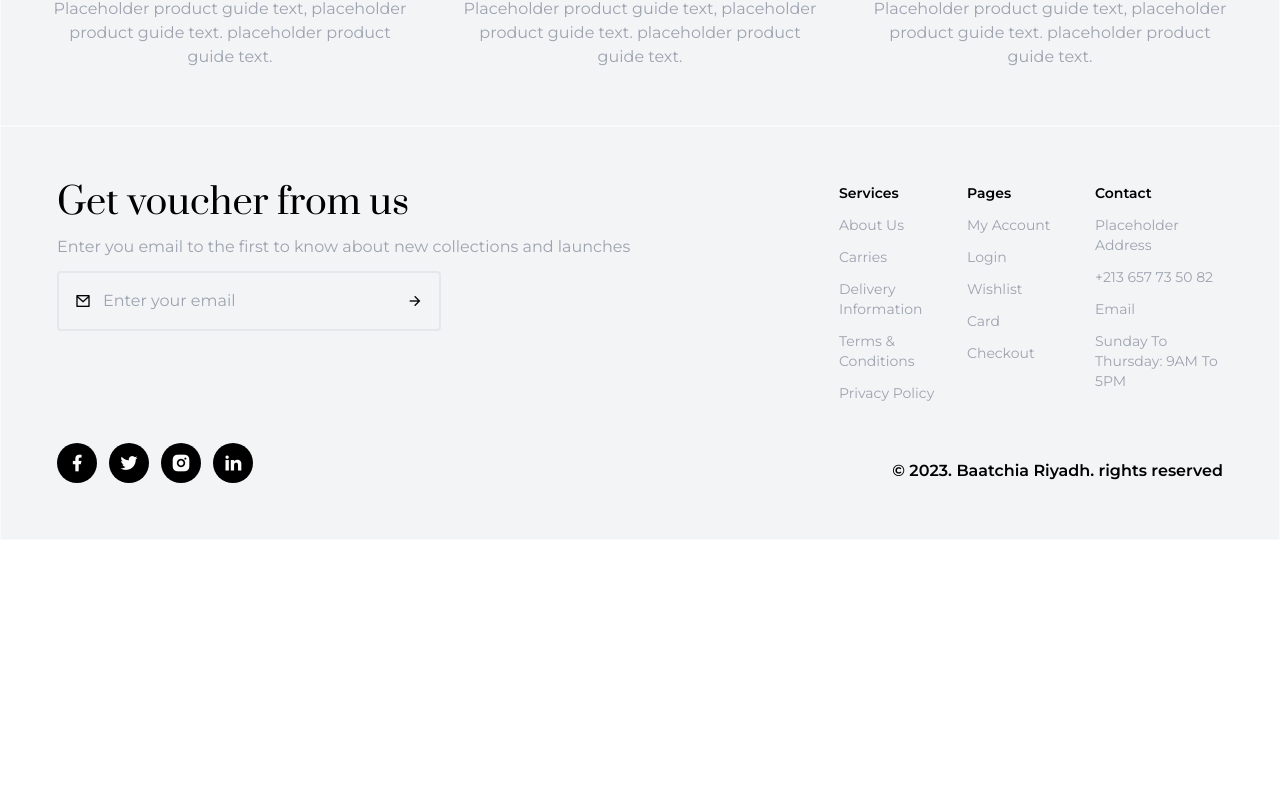
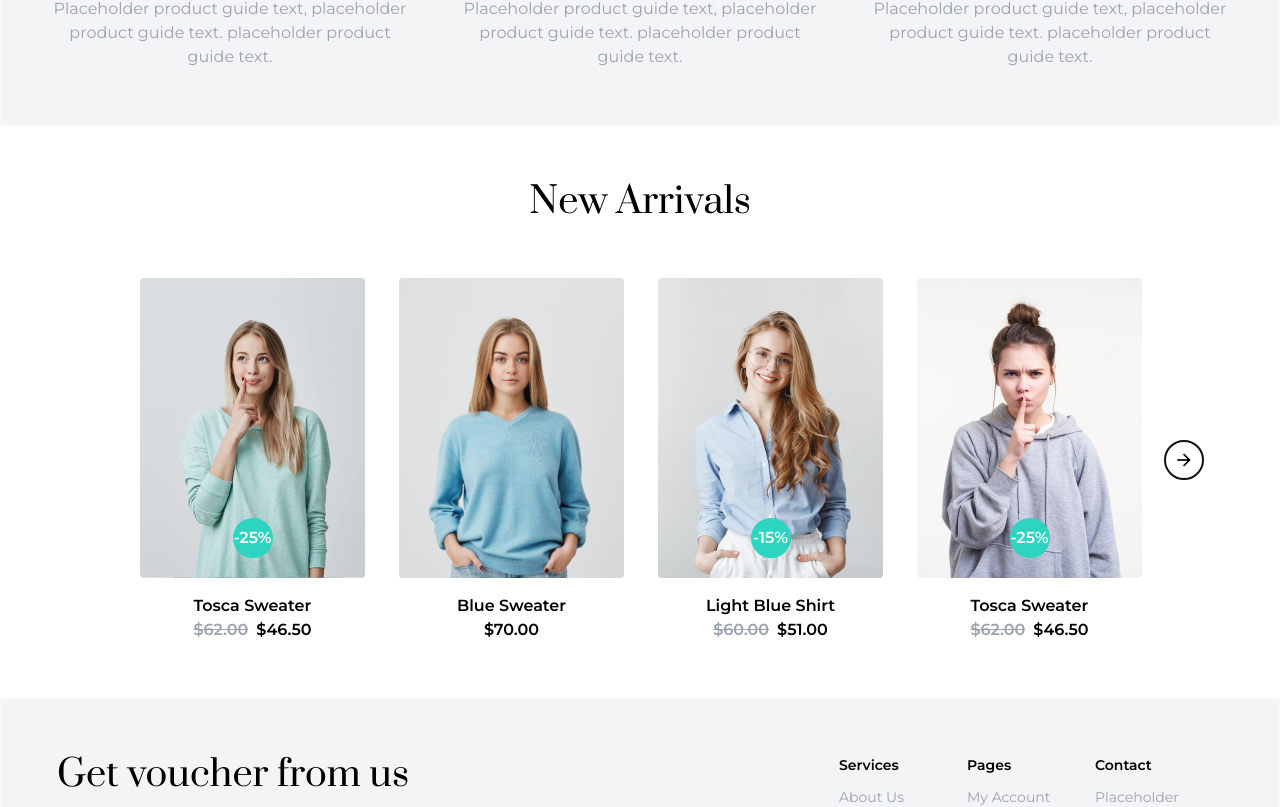
Before and after one commit to IProdev211/e-commerce-app-frontend, a Next.js app: page / in a window 1280 px wide. Shown: the part 1274-2081 px from the top of the page. Before the commit the page ends 1814 px from the top, so only its background shows below. Built offline with nearby package versions, Linux system fonts and the light colour scheme.

Commit message:
Added products carousel

```diff
--- a/src/app/page.tsx
+++ b/src/app/page.tsx
@@ -1,4 +1,5 @@
 import FeaturedProductsCarousel from '@/components/FeaturedProductsCarousel';
+import ProductsCarousel from '@/components/ProductsCarousel';
 import ProductsGuide from '@/components/ProductsGuide';
 
 export default function Home() {
@@ -6,6 +7,7 @@ export default function Home() {
 		<main>
 			<FeaturedProductsCarousel />
 			<ProductsGuide />
+			<ProductsCarousel />
 		</main>
 	);
 }
--- /dev/null
+++ b/src/components/ProductsCarousel.tsx
@@ -0,0 +1,84 @@
+'use client';
+
+import { PRODUCTS } from '@/mocks';
+import { tw } from '@/utils';
+import 'keen-slider/keen-slider.min.css';
+import { useKeenSlider } from 'keen-slider/react';
+import { useState } from 'react';
+import ProductCard from './common/ProductCard';
+
+export default function ProductsCarousel() {
+	const [currentSlide, setCurrentSlide] = useState(0);
+	const [loaded, setLoaded] = useState(false);
+
+	const [sliderRef, instanceRef] = useKeenSlider({
+		initial: 0,
+		mode: 'free-snap',
+		slides: {
+			origin: 'center',
+			perView: 1,
+		},
+		breakpoints: {
+			'(min-width: 640px)': {
+				slides: { perView: 2 },
+			},
+			'(min-width: 768px)': {
+				slides: { perView: 3, spacing: 10 },
+			},
+			'(min-width: 1024px)': {
+				slides: { perView: 4, spacing: 10 },
+			},
+		},
+		renderMode: 'performance',
+		slideChanged(slider) {
+			setCurrentSlide(slider.track.details.rel);
+		},
+		created() {
+			setLoaded(true);
+		},
+	});
+
+	const canPrev = Boolean(loaded && instanceRef.current && currentSlide !== 0);
+	const canNext = Boolean(
+		loaded && instanceRef.current && currentSlide !== instanceRef.current.track.details.maxIdx
+	);
+
+	const arrowClasses = (show: boolean) =>
+		show ? tw`opacity-100 visible` : tw`opacity-0 invisible`;
+
+	return (
+		<section>
+			<h1 className='pt-14 text-center font-secondary text-4xl'>New Arrivals</h1>
+			<div className='flex items-center justify-center gap-3 py-14'>
+				<button
+					className={`${arrowClasses(
+						canPrev
+					)} flex h-10 w-10 items-center justify-center rounded-full border-2 border-dark duration-300 hover:bg-black hover:text-white dark:border-white hover:dark:bg-white hover:dark:text-black`}
+					onClick={() => instanceRef.current?.prev()}
+				>
+					<i className='ri-arrow-left-line text-xl' />
+				</button>
+
+				<ul
+					className='keen-slider max-w-[225px] sm:max-w-lg md:max-w-3xl lg:max-w-5xl'
+					ref={sliderRef}
+				>
+					{PRODUCTS.map((product, index) => (
+						<li key={index} className='keen-slider__slide'>
+							<ProductCard key={index} product={product} />
+						</li>
+					))}
+				</ul>
+
+				<button
+					className={`${arrowClasses(
+						canNext
+					)} flex h-10 w-10 items-center justify-center rounded-full border-2 border-dark duration-300 hover:bg-black hover:text-white dark:border-white hover:dark:bg-white hover:dark:text-black`}
+					onClick={() => instanceRef.current?.next()}
+				>
+					<i className='ri-arrow-right-line text-xl' />
+				</button>
+			</div>
+		</section>
+	);
+}
```
